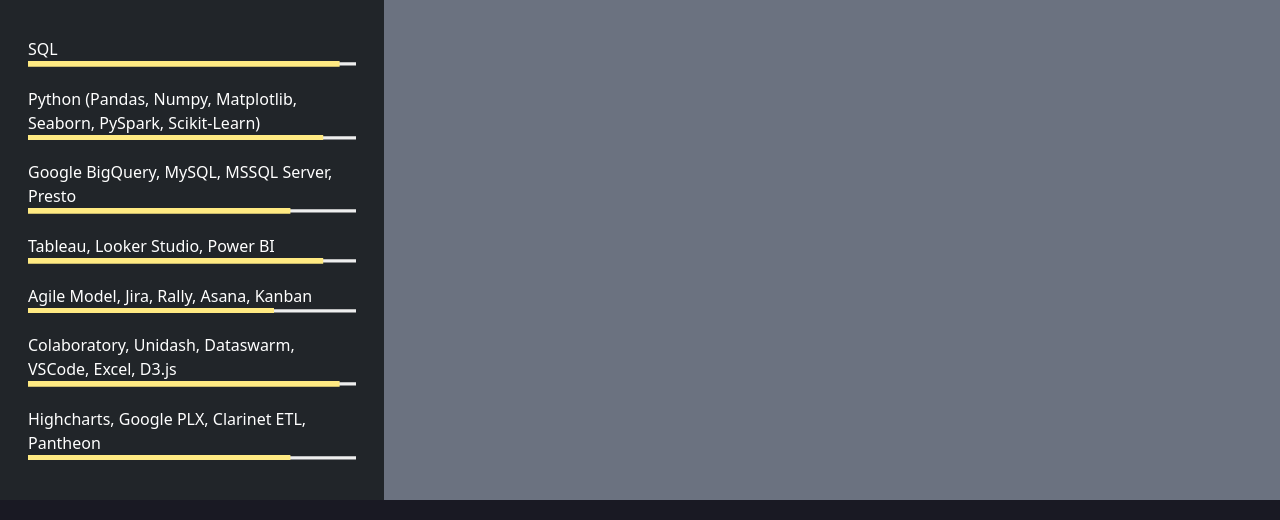
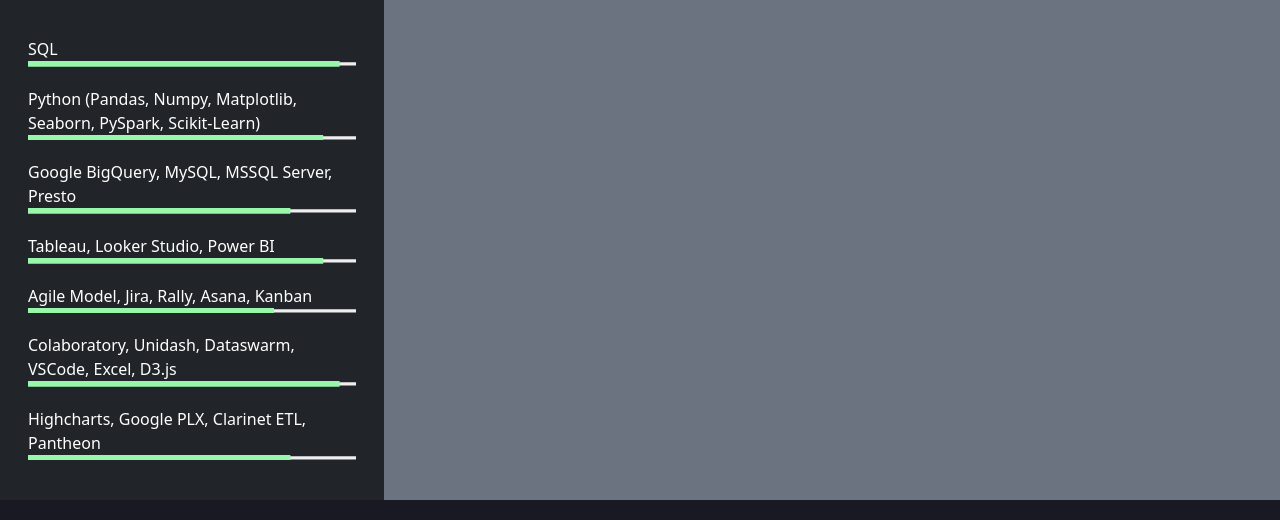
Before and after one commit to gaqlaxy/SDA_Portfoio-Tailwind, a website: page public/index.html in a window 1280 px wide. Shown: the part 301-821 px from the top of the page. Drawn offline with nearby package versions, Linux system fonts and the light colour scheme.

Commit message:
Updated progress bar colors

```diff
--- a/public/script.js
+++ b/public/script.js
@@ -4,7 +4,7 @@
     strokeWidth: 1.72,
     easing: 'easeInOut',
     duration: 1400,
-    color: '#FFEA82',
+    color: '#99F7AB',
     trailColor: '#eee',
     trailWidth: 1,
     svgStyle: { width: '100%', height: '100%' }
@@ -17,7 +17,7 @@
     strokeWidth: 1.72,
     easing: 'easeInOut',
     duration: 1400,
-    color: '#FFEA82',
+    color: '#99F7AB',
     trailColor: '#eee',
     trailWidth: 1,
     svgStyle: { width: '100%', height: '100%' }
@@ -30,7 +30,7 @@
     strokeWidth: 1.72,
     easing: 'easeInOut',
     duration: 1400,
-    color: '#FFEA82',
+    color: '#99F7AB',
     trailColor: '#eee',
     trailWidth: 1,
     svgStyle: { width: '100%', height: '100%' }
@@ -43,7 +43,7 @@
     strokeWidth: 1.72,
     easing: 'easeInOut',
     duration: 1400,
-    color: '#FFEA82',
+    color: '#99F7AB',
     trailColor: '#eee',
     trailWidth: 1,
     svgStyle: { width: '100%', height: '100%' }
@@ -56,7 +56,7 @@
     strokeWidth: 1.72,
     easing: 'easeInOut',
     duration: 1400,
-    color: '#FFEA82',
+    color: '#99F7AB',
     trailColor: '#eee',
     trailWidth: 1,
     svgStyle: { width: '100%', height: '100%' }
@@ -69,7 +69,7 @@
     strokeWidth: 1.72,
     easing: 'easeInOut',
     duration: 1400,
-    color: '#FFEA82',
+    color: '#99F7AB',
     trailColor: '#eee',
     trailWidth: 1,
     svgStyle: { width: '100%', height: '100%' }
@@ -82,7 +82,7 @@
     strokeWidth: 1.72,
     easing: 'easeInOut',
     duration: 1400,
-    color: '#FFEA82',
+    color: '#99F7AB',
     trailColor: '#eee',
     trailWidth: 1,
     svgStyle: { width: '100%', height: '100%' }
```
Also changed, not shown: src/output.css.
